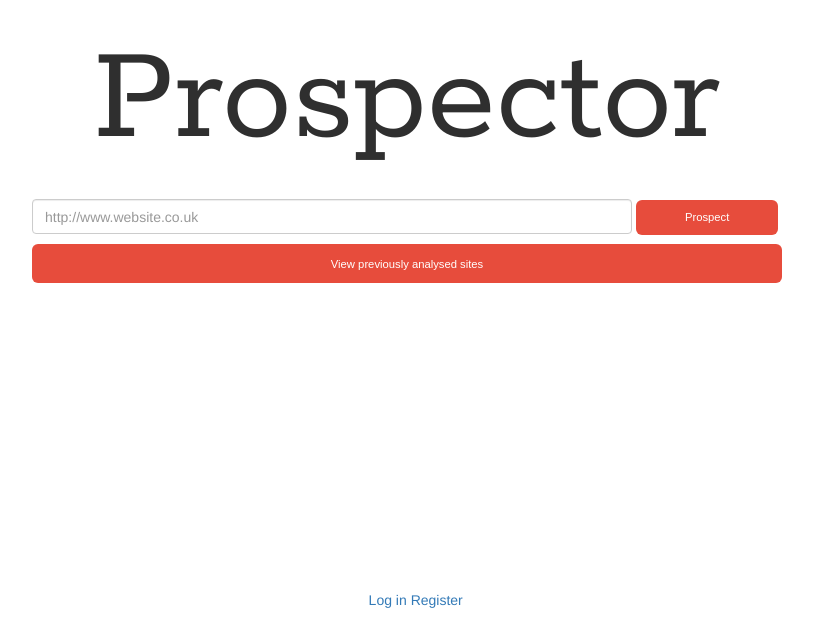
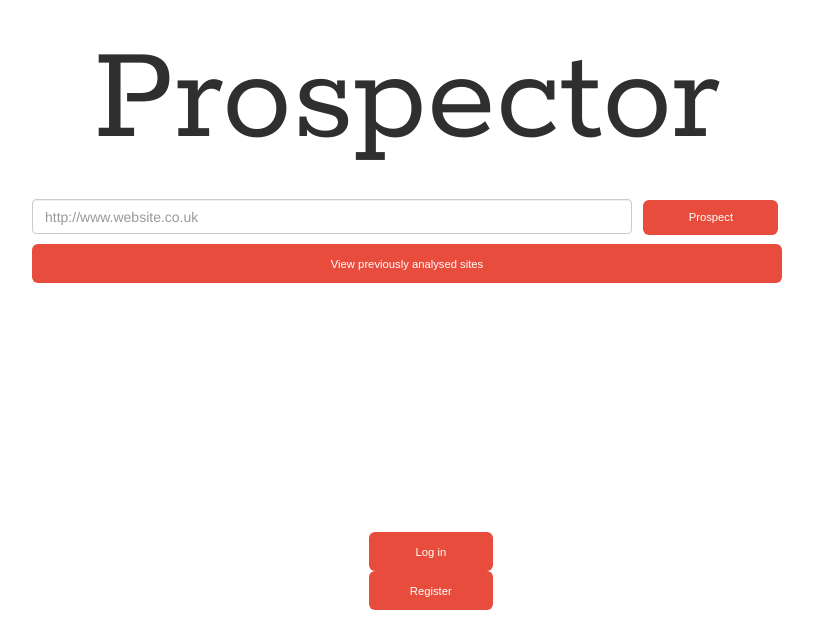
Before and after one commit to Kayra/prospector, a Flask app: page / in a window 1280 px wide. Shown: the part 175-800 px from the top of the page, without its empty margins (233-1046 px from the left). Run offline with Flask 2, Linux system fonts and the light colour scheme; some libraries are stand-ins or nearby versions.

Commit message:
Users - Updated index to use bootstrap

```diff
--- a/app/static/css/site.css
+++ b/app/static/css/site.css
@@ -94,7 +94,7 @@
     color: #fff;
 }
 
-h1.index
+.index h1
 {
     margin: 200px 0 0;
     color: #2f2f2f;
@@ -213,7 +213,7 @@
 
 /******************BUTTONS*****************/
 
-.btn, a.indexbtn
+.btn, .index a
 {
     border: none;
     background: #bdc3c7;
@@ -241,21 +241,21 @@
     -moz-appearance: none;
 }
 
-a.indexbtn
+.index a
 {
     display: inline-block;
     text-align: center;
     width: 100%;
 }
 
-.btn:hover, a.indexbtn:hover
+.btn:hover, .index a:hover
 {
     background-color: #cacfd2;
     color: #ffffff;
     outline: none;
 }
 
-.btn:focus, a.indexbtn:focus {
+.btn:focus, .index a:focus {
     outline: none;
     -webkit-transition: 0.25s;
     -moz-transition: 0.25s;
@@ -271,7 +271,7 @@
     box-shadow: none;
 }*/
 
-.btn.btn-red, a.indexbtn
+.btn.btn-red, .index a
 {
     background-color: #e74c3c;
 }
@@ -282,11 +282,11 @@
     color: #ffffff;
 }*/
 
-.btn.btn-red:hover, a.indexbtn:hover {
+.btn.btn-red:hover, .index a:hover {
     background-color: #ec7063;
 }
 
-.btn.btn-red:active, a.indexbtn:active
+.btn.btn-red:active, .index a:active
 {
     background-color: #c44133;
     color: rgba(255, 255, 255, 0.75);
@@ -460,16 +460,19 @@
 }
 /*******************ENTRY******************/
 
-form.index {
+
+
+.index form {
   height: 35px;
   margin-bottom: 10px;
 }
 
-form.index .btn {
-  height: inherit;
-  margin-bottom: 1px;
-  padding-top: 6px;
-  width: 19%;
+.index form .btn {
+    height: inherit;
+    margin-bottom: 1px;
+    padding-top: 6px;
+    width: 18%;
+    margin-left: 1%;
 }
 
 .entryfield
--- a/app/templates/index.html
+++ b/app/templates/index.html
@@ -18,9 +18,11 @@
       <div class="row">
         <div class="col-md-8 col-md-offset-2">
 
-            <h1 class="index">Prospector</h1>
+            <div class="index">
 
-                <form class="form form-horizontal index" method="POST" role="form">
+                <h1>Prospector</h1>
+
+                <form class="form form-horizontal" method="POST" role="form">
 
                     {{ form.csrf_token }}
                     {{ form.url(size=150, class="form-control", placeholder="http://www.website.co.uk") }}
@@ -29,7 +31,7 @@
 
                 </form>
 
-                    <a class="indexbtn" href="{{ url_for('prospector.sitelist') }}">View previously analysed sites</a>
+                <a href="{{ url_for('prospector.sitelist') }}">View previously analysed sites</a>
 
                 {% for error in form.errors.url %}
                     <span style="color: red;">[{{error}}]</span>
@@ -55,6 +57,8 @@
                 </div>
 
             </div>
+
+        </div>
       </div>
     </div>
 
```
Lines whose indentation alone changed are shown as unchanged.
